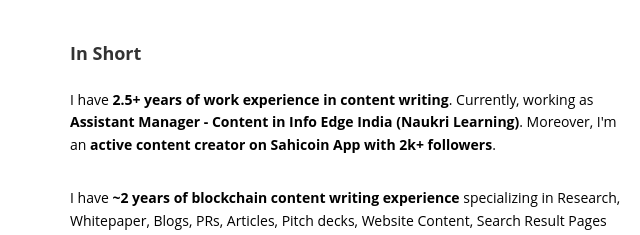
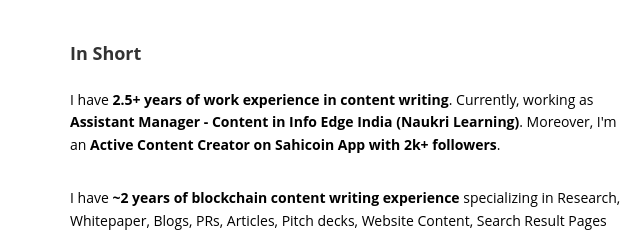
Before and after one commit to himanshikohli19/Portfolio, a plain HTML site: page index.html in a window 1280 px wide. Shown: the part 1040-1275 px from the top of the page, 0-640 px from the left. Drawn offline with Linux system fonts and the light colour scheme.

Commit message:
added content

```diff
--- a/index.html
+++ b/index.html
@@ -88,7 +88,7 @@
 								<div class="col-md-6">
 									<h4><b>In Short</b></h4>
 										<p>
-										 I have <b>2.5+ years of work experience in content writing</b>. Currently, working as <b>Assistant Manager - Content in Info Edge India (Naukri Learning)</b>. Moreover, I'm an <b>active content creator on Sahicoin App with 2k+ followers</b>.
+										 I have <b>2.5+ years of work experience in content writing</b>. Currently, working as <b>Assistant Manager - Content in Info Edge India (Naukri Learning)</b>. Moreover, I'm an <b>Active Content Creator on Sahicoin App with 2k+ followers</b>.
 
 										 <p>
 
```
